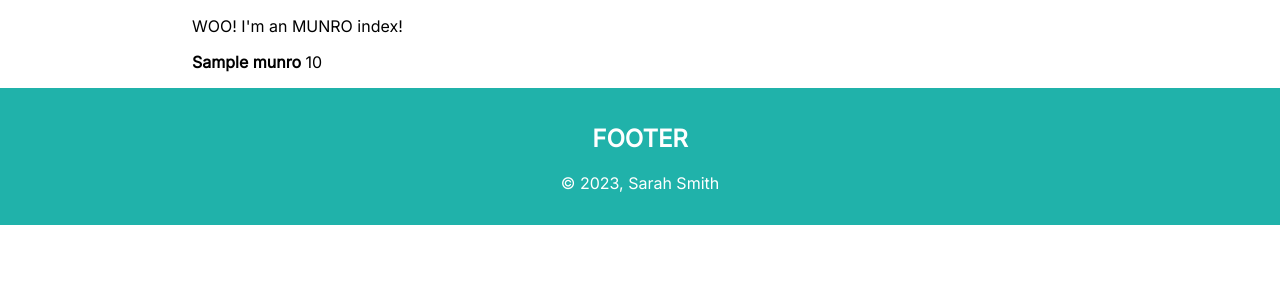
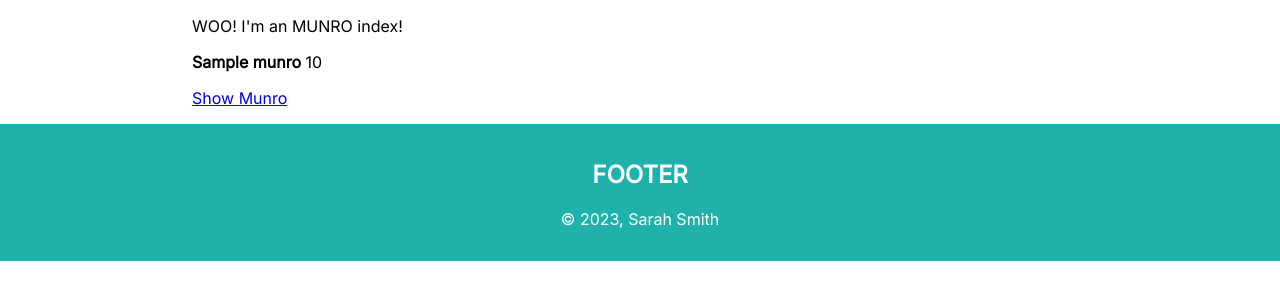
Before and after one commit to sarahvii/munromate-python, a Flask app: page /munros in a window 1280 px wide. Shown: the part 114-414 px from the top of the page. Run offline with Flask 2, Linux system fonts and the light colour scheme; a database or web service that is not in the repository returns one stand-in record (values such as "Sample title"); some libraries are stand-ins or nearby versions.

Commit message:
individual munros can be viewed

```diff
--- a/controllers/munro_controller.py
+++ b/controllers/munro_controller.py
@@ -7,3 +7,9 @@ munros_blueprint = Blueprint("munros", __name__)
 def munros():
     munros = munro_repository.select_all()
     return render_template('munros/index.html', title='Munros', all_munros = munros)
+
+@munros_blueprint.route('/munros/<index>')
+def single_munro(index):
+    munros = munro_repository.select_all()
+    selected_munro = munros[int(index)]
+    return render_template('munros/munro.html', title='Munro', munro = selected_munro)
--- a/repositories/munro_repository.py
+++ b/repositories/munro_repository.py
@@ -19,3 +19,13 @@ def select_all():
 
 # The run_sql function returns a list of dictionary-like objects, but we really want a list of munro objects back.
 # To get this we need to loop through the list of results, getting the information for each munro from the dictionary like object, then creating a list of task objects.
+
+def select(id):
+    munro = None
+    sql = "SELECT * FROM munros WHERE id = %s"
+    values = [id]
+    result = run_sql(sql, values)[0]
+
+    if result is not None:
+        munro = Munro(result['name'], result['height'], result['id'])
+    return munro
--- a/templates/munros/index.html
+++ b/templates/munros/index.html
@@ -9,6 +9,7 @@
         <p>
         <b>{{ munro.name }}</b> {{ munro.height }}
         </p>
+        <p><a href="/munros/{{ loop.index0 }}">Show Munro</a></p>
     </div>
     {% endfor %}
 </div>
```
Also changed, not shown: templates/munros/munro.html (added, +10 -0 lines).
